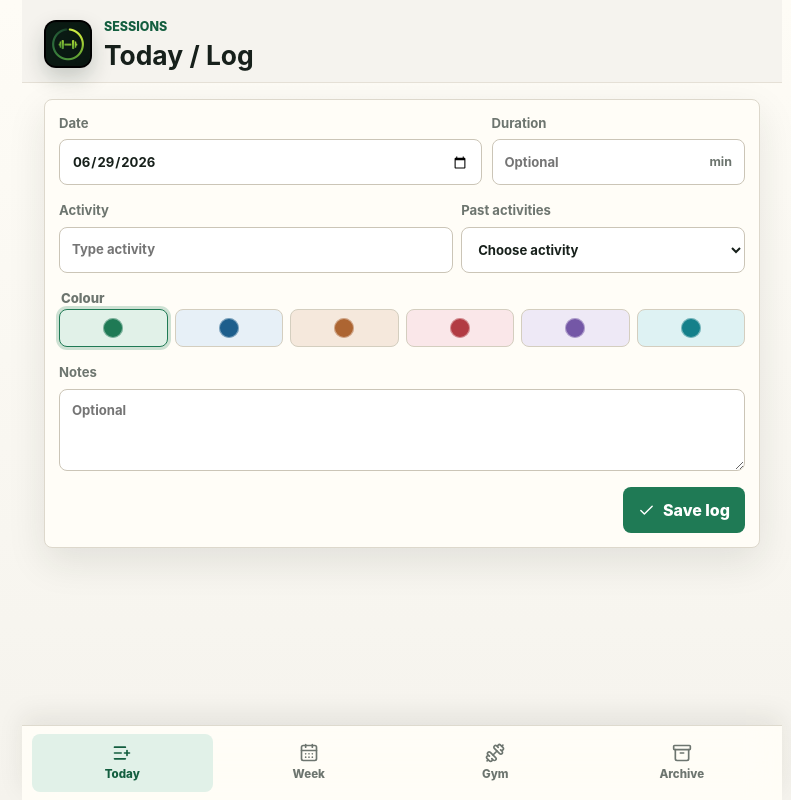
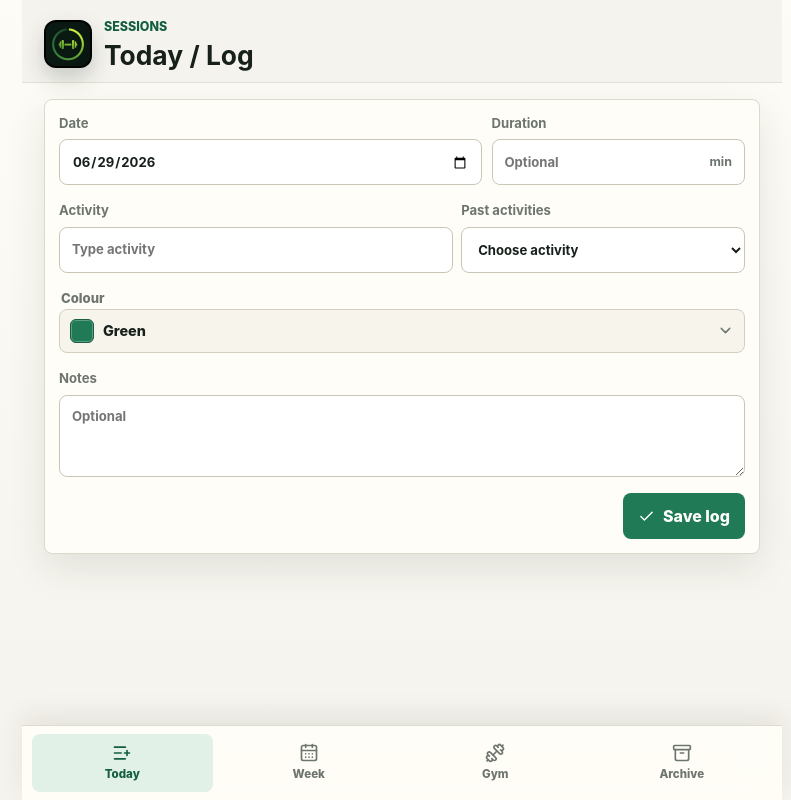
Before and after one commit to themahboba/sessions, a React (Vite) app: page / in a window 1280 px wide. Shown: the whole page, without its empty margins (238-1029 px from the left). Built offline with nearby package versions, Linux system fonts and the light colour scheme.

Commit message:
Add dropdown colour palette

```diff
--- a/src/App.tsx
+++ b/src/App.tsx
@@ -2,6 +2,7 @@ import {
   Archive,
   CalendarDays,
   Check,
+  ChevronDown,
   ChevronLeft,
   ChevronRight,
   Dumbbell,
@@ -116,14 +117,84 @@ const weekdays = [
   { short: "Sun", long: "Sunday" },
 ];
 
-const activityColorOptions = [
+type ActivityColorOption = {
+  name: string;
+  value: string;
+  soft?: string;
+  text?: string;
+};
+
+const activityColorOptions: ActivityColorOption[] = [
+  { name: "Black", value: "#000000" },
+  { name: "Charcoal", value: "#444444" },
+  { name: "Grey", value: "#666666" },
+  { name: "Silver", value: "#999999" },
+  { name: "Light grey", value: "#b7b7b7" },
+  { name: "Pale grey", value: "#cccccc" },
+  { name: "Soft grey", value: "#dddddd" },
+  { name: "Mist", value: "#eeeeee" },
+  { name: "White", value: "#ffffff" },
+  { name: "Deep red", value: "#990000" },
+  { name: "Red", value: "#b23b43" },
+  { name: "Orange", value: "#ff9900" },
+  { name: "Yellow", value: "#ffff00" },
+  { name: "Lime", value: "#00ff00" },
+  { name: "Cyan", value: "#00ffff" },
+  { name: "Sky blue", value: "#4a86e8" },
+  { name: "Blue", value: "#0000ff" },
+  { name: "Violet", value: "#9900ff" },
+  { name: "Magenta", value: "#ff00ff" },
+  { name: "Blush", value: "#ead1dc" },
+  { name: "Light coral", value: "#f4cccc" },
+  { name: "Peach", value: "#fce5cd" },
+  { name: "Cream", value: "#fff2cc" },
+  { name: "Mint", value: "#d9ead3" },
+  { name: "Pale teal", value: "#d0e0e3" },
+  { name: "Pale blue", value: "#cfe2f3" },
+  { name: "Lavender", value: "#d9d2e9" },
+  { name: "Salmon", value: "#e06666" },
+  { name: "Apricot", value: "#f6b26b" },
+  { name: "Light gold", value: "#ffd966" },
+  { name: "Sage", value: "#93c47d" },
+  { name: "Slate teal", value: "#76a5af" },
+  { name: "Cornflower", value: "#6d9eeb" },
+  { name: "Periwinkle", value: "#8e7cc3" },
+  { name: "Mauve", value: "#c27ba0" },
+  { name: "Tomato", value: "#cc4125" },
+  { name: "Crimson", value: "#cc0000" },
+  { name: "Tangerine", value: "#e69138" },
+  { name: "Amber", value: "#f1c232" },
   { name: "Green", value: "#1f7a55", soft: "#e1f1e8", text: "#135e3f" },
-  { name: "Blue", value: "#1d5e8c", soft: "#e7f0f7", text: "#16496e" },
-  { name: "Orange", value: "#ad6532", soft: "#f5e8dc", text: "#8f4e23" },
-  { name: "Red", value: "#b23b43", soft: "#fae7e9", text: "#8f2d34" },
+  { name: "Steel teal", value: "#45818e" },
+  { name: "Royal blue", value: "#3c78d8" },
+  { name: "Medium blue", value: "#3d85c6" },
   { name: "Purple", value: "#7457a6", soft: "#eee9f6", text: "#584080" },
+  { name: "Berry", value: "#a64d79" },
+  { name: "Brick", value: "#85200c" },
+  { name: "Burnt orange", value: "#b45f06" },
+  { name: "Mustard", value: "#bf9000" },
+  { name: "Forest", value: "#38761d" },
+  { name: "Deep teal", value: "#134f5c" },
+  { name: "Navy", value: "#1155cc" },
+  { name: "Ocean", value: "#0b5394" },
+  { name: "Indigo", value: "#351c75" },
+  { name: "Plum", value: "#741b47" },
+  { name: "Espresso", value: "#5b0f00" },
+  { name: "Maroon", value: "#660000" },
+  { name: "Brown", value: "#783f04" },
+  { name: "Olive", value: "#7f6000" },
+  { name: "Moss", value: "#274e13" },
+  { name: "Ink teal", value: "#0c343d" },
+  { name: "Dark navy", value: "#1c4587" },
+  { name: "Midnight", value: "#073763" },
+  { name: "Deep purple", value: "#20124d" },
+  { name: "Wine", value: "#4c1130" },
   { name: "Teal", value: "#14808a", soft: "#def2f3", text: "#0d626a" },
+  { name: "Squash orange", value: "#ad6532", soft: "#f5e8dc", text: "#8f4e23" },
+  { name: "Badminton blue", value: "#1d5e8c", soft: "#e7f0f7", text: "#16496e" },
 ];
+
+const fallbackActivityColor = "#1f7a55";
 
 const defaultActivityColors: Record<string, string> = {
   Gym: "#1f7a55",
@@ -198,24 +269,40 @@ function getWeekKey(date: Date) {
 }
 
 function defaultActivityColor(activityType: ActivityType) {
-  return defaultActivityColors[activityType] ?? activityColorOptions[0]!.value;
+  return defaultActivityColors[activityType] ?? fallbackActivityColor;
 }
 
 function resolveActivityColor(activity: { activityType: ActivityType; activityColor?: string }) {
   return activity.activityColor ?? defaultActivityColor(activity.activityType);
 }
 
+function colorMixSoft(value: string) {
+  return `color-mix(in srgb, ${value} 16%, #ffffff)`;
+}
+
+function colorMixText(value: string) {
+  return `color-mix(in srgb, ${value} 76%, #111111)`;
+}
+
+function findActivityColorOption(value: string) {
+  return (
+    activityColorOptions.find((option) => option.value === value) ??
+    activityColorOptions.find((option) => option.value === fallbackActivityColor) ??
+    activityColorOptions[0]!
+  );
+}
+
 function activityColorMeta(activity: { activityType: ActivityType; activityColor?: string }) {
   const color = resolveActivityColor(activity);
-  return activityColorOptions.find((option) => option.value === color) ?? activityColorOptions[0]!;
+  return findActivityColorOption(color);
 }
 
 function activityColorStyle(activity: { activityType: ActivityType; activityColor?: string }) {
   const color = activityColorMeta(activity);
   return {
     "--activity-color": color.value,
-    "--activity-color-soft": color.soft,
-    "--activity-color-text": color.text,
+    "--activity-color-soft": color.soft ?? colorMixSoft(color.value),
+    "--activity-color-text": color.text ?? colorMixText(color.value),
   } as CSSProperties;
 }
 
@@ -918,27 +1005,54 @@ function ColorPicker({
   value: string;
   onChange: (color: string) => void;
 }) {
+  const [isOpen, setIsOpen] = useState(false);
+  const selectedColor = findActivityColorOption(value);
+
+  const chooseColor = (color: string) => {
+    onChange(color);
+    setIsOpen(false);
+  };
+
   return (
     <fieldset className="color-picker">
       <legend>Colour</legend>
-      <div className="color-grid">
-        {activityColorOptions.map((color) => (
-          <button
-            aria-label={`Use ${color.name}`}
-            className={value === color.value ? "color-swatch selected" : "color-swatch"}
-            key={color.value}
-            onClick={() => onChange(color.value)}
-            style={
-              {
-                "--swatch-color": color.value,
-                "--swatch-soft": color.soft,
-              } as CSSProperties
-            }
-            type="button"
-          >
-            <span />
-          </button>
-        ))}
+      <div className="color-picker-shell">
+        <button
+          aria-expanded={isOpen}
+          aria-label={`Choose colour. Selected ${selectedColor.name}`}
+          className="selected-color-button"
+          onClick={() => setIsOpen((current) => !current)}
+          style={{ "--selected-color": selectedColor.value } as CSSProperties}
+          type="button"
+        >
+          <span className="selected-color-main">
+            <span className="selected-color-swatch" aria-hidden="true" />
+            <span>{selectedColor.name}</span>
+          </span>
+          <ChevronDown size={17} aria-hidden="true" />
+        </button>
+
+        {isOpen ? (
+          <div className="color-palette" role="grid" aria-label="Colour palette">
+            {activityColorOptions.map((color) => {
+              const isSelected = value === color.value;
+              return (
+                <button
+                  aria-label={`Use ${color.name}`}
+                  aria-pressed={isSelected}
+                  className={isSelected ? "palette-swatch selected" : "palette-swatch"}
+                  key={color.value}
+                  onClick={() => chooseColor(color.value)}
+                  style={{ "--palette-color": color.value } as CSSProperties}
+                  title={color.name}
+                  type="button"
+                >
+                  {isSelected ? <Check size={18} aria-hidden="true" /> : null}
+                </button>
+              );
+            })}
+          </div>
+        ) : null}
       </div>
     </fieldset>
   );
--- a/src/styles.css
+++ b/src/styles.css
@@ -212,35 +212,97 @@ button {
   font-weight: 800;
 }
 
-.color-grid {
-  display: grid;
-  grid-template-columns: repeat(6, minmax(0, 1fr));
-  gap: 7px;
+.color-picker-shell {
+  position: relative;
 }
 
-.color-swatch {
-  min-height: 38px;
+.selected-color-button {
+  width: 100%;
+  min-height: 44px;
+  display: flex;
+  align-items: center;
+  justify-content: space-between;
+  gap: 10px;
+  padding: 8px 10px;
+  color: var(--ink);
+  background: #f7f4ec;
+  border: 1px solid #d4cebf;
+  border-radius: 8px;
+  cursor: pointer;
+  font-size: 0.9rem;
+  font-weight: 850;
+}
+
+.selected-color-button svg {
+  color: var(--muted);
+}
+
+.selected-color-main {
+  min-width: 0;
+  display: inline-flex;
+  align-items: center;
+  gap: 9px;
+}
+
+.selected-color-main span:last-child {
+  overflow: hidden;
+  text-overflow: ellipsis;
+  white-space: nowrap;
+}
+
+.selected-color-swatch {
+  width: 24px;
+  height: 24px;
+  flex: 0 0 auto;
+  background: var(--selected-color);
+  border: 1px solid color-mix(in srgb, var(--selected-color) 70%, #111111);
+  border-radius: 6px;
+  box-shadow: inset 0 0 0 1px rgba(255, 255, 255, 0.28);
+}
+
+.color-palette {
+  position: absolute;
+  z-index: 30;
+  top: calc(100% + 6px);
+  left: 0;
+  width: min(100%, 340px);
+  display: grid;
+  grid-template-columns: repeat(9, minmax(0, 1fr));
+  gap: 4px;
+  padding: 9px;
+  background: #fffdf8;
+  border: 1px solid #cfc7b5;
+  border-radius: 8px;
+  box-shadow: 0 18px 42px rgba(45, 41, 32, 0.2);
+}
+
+.palette-swatch {
+  position: relative;
+  aspect-ratio: 1;
+  min-width: 0;
+  min-height: 28px;
   display: inline-flex;
   align-items: center;
   justify-content: center;
   padding: 0;
-  background: var(--swatch-soft);
-  border: 1px solid #d4cebf;
-  border-radius: 8px;
+  background: var(--palette-color);
+  border: 2px solid #fffdf8;
+  border-radius: 2px;
+  box-shadow: inset 0 0 0 1px rgba(17, 24, 39, 0.12);
   cursor: pointer;
 }
 
-.color-swatch span {
-  width: 20px;
-  height: 20px;
-  background: var(--swatch-color);
-  border-radius: 999px;
-  box-shadow: inset 0 0 0 1px rgba(255, 255, 255, 0.42);
+.palette-swatch.selected {
+  border-color: #111111;
+  box-shadow:
+    0 0 0 1px #ffffff,
+    0 0 0 3px #111111;
 }
 
-.color-swatch.selected {
-  border-color: var(--swatch-color);
-  box-shadow: 0 0 0 3px color-mix(in srgb, var(--swatch-color) 22%, transparent);
+.palette-swatch svg {
+  color: #111111;
+  filter: drop-shadow(0 0 2px rgba(255, 255, 255, 0.9));
+  stroke-width: 3.5;
 }
 
 .section-heading,
```
Also changed, not shown: 5 other files (tests, documents, lock files or other folders).
